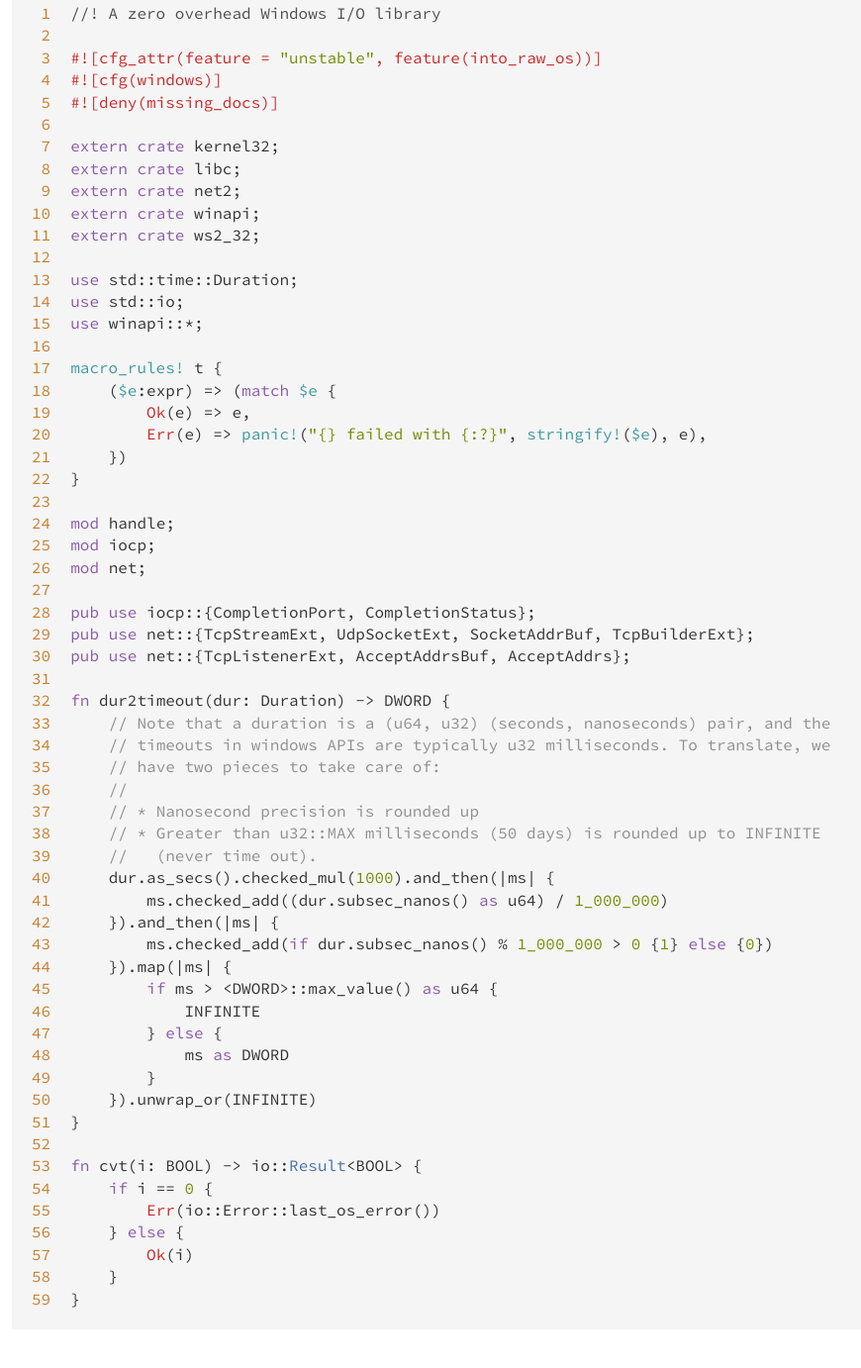
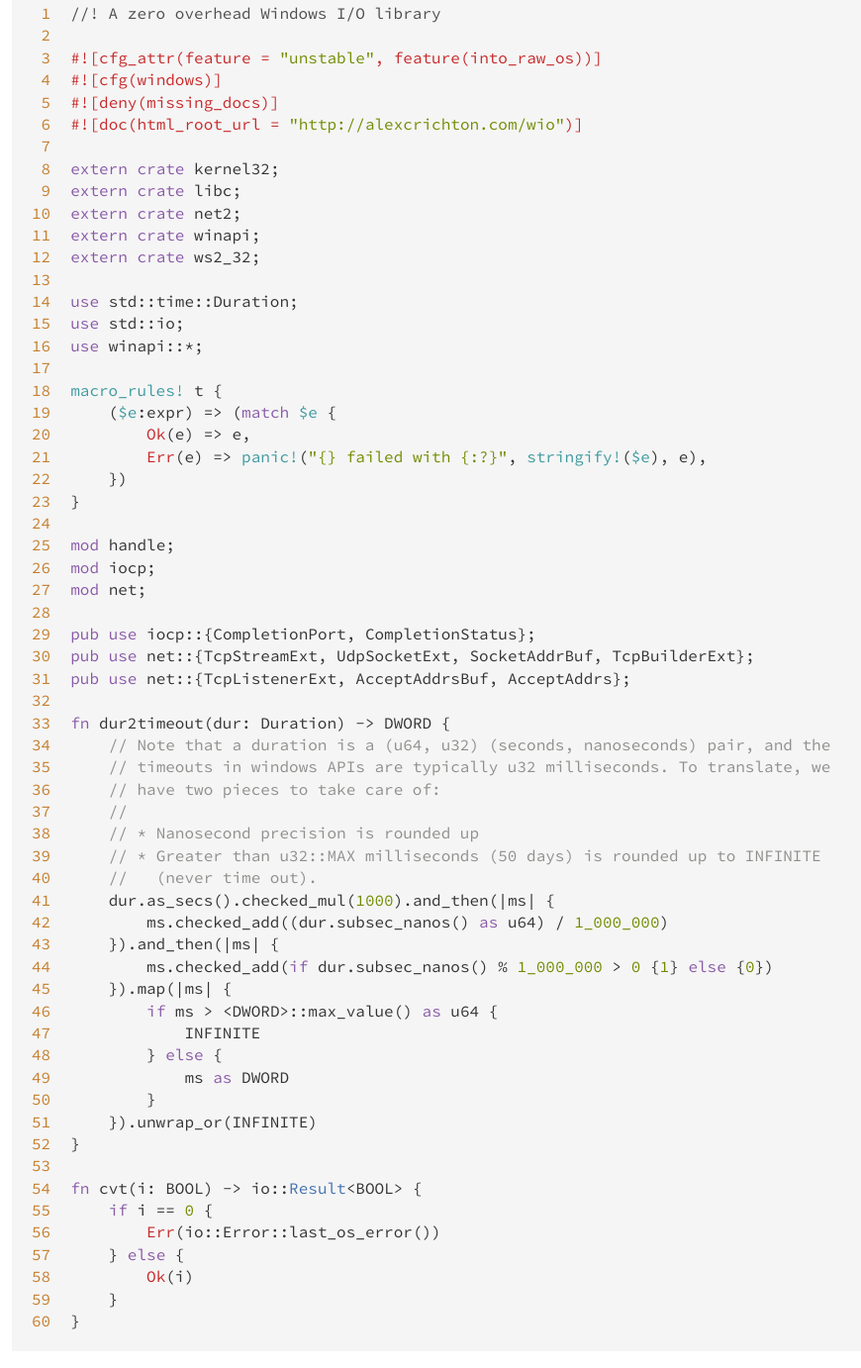
Before and after one commit to yoshuawuyts/miow, a plain HTML site: page src/wio/lib.rs.html in a window 1280 px wide. Shown: the part 162-1544 px from the top of the page at 99% size, without its empty margins (3-873 px from the left). Drawn offline with Linux system fonts and the light colour scheme.

Commit message:
Update documentation

```diff
--- a/src/wio/lib.rs.html
+++ b/src/wio/lib.rs.html
@@ -99,12 +99,14 @@
 <span id="57">57</span>
 <span id="58">58</span>
 <span id="59">59</span>
+<span id="60">60</span>
 </pre><pre class='rust '>
 <span class='doccomment'>//! A zero overhead Windows I/O library</span>
 
 <span class='attribute'>#<span class='op'>!</span>[<span class='ident'>cfg_attr</span>(<span class='ident'>feature</span> <span class='op'>=</span> <span class='string'>&quot;unstable&quot;</span>, <span class='ident'>feature</span>(<span class='ident'>into_raw_os</span>))]</span>
 <span class='attribute'>#<span class='op'>!</span>[<span class='ident'>cfg</span>(<span class='ident'>windows</span>)]</span>
 <span class='attribute'>#<span class='op'>!</span>[<span class='ident'>deny</span>(<span class='ident'>missing_docs</span>)]</span>
+<span class='attribute'>#<span class='op'>!</span>[<span class='ident'>doc</span>(<span class='ident'>html_root_url</span> <span class='op'>=</span> <span class='string'>&quot;http://alexcrichton.com/wio&quot;</span>)]</span>
 
 <span class='kw'>extern</span> <span class='kw'>crate</span> <span class='ident'>kernel32</span>;
 <span class='kw'>extern</span> <span class='kw'>crate</span> <span class='ident'>libc</span>;
```
Also changed, not shown: wio/index.html (+1 -1 lines).
